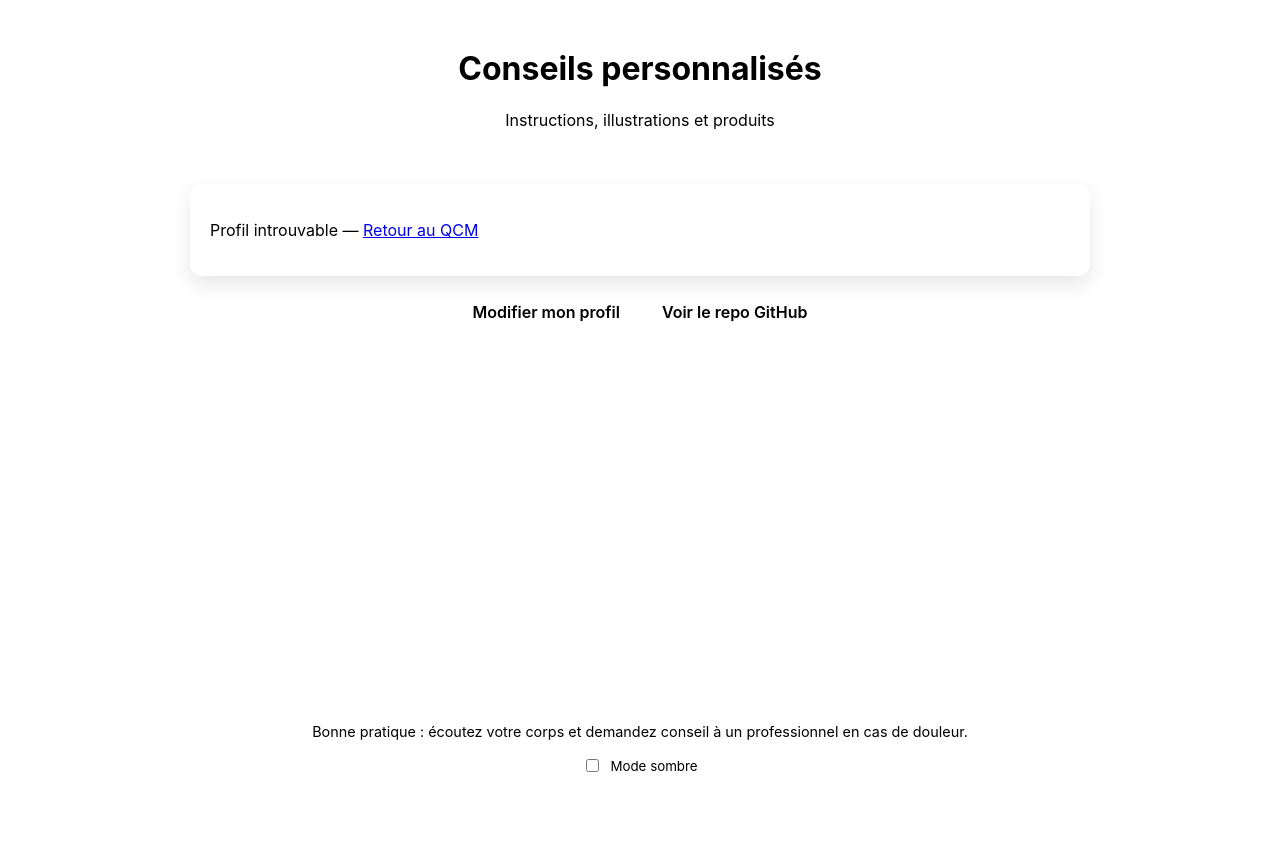
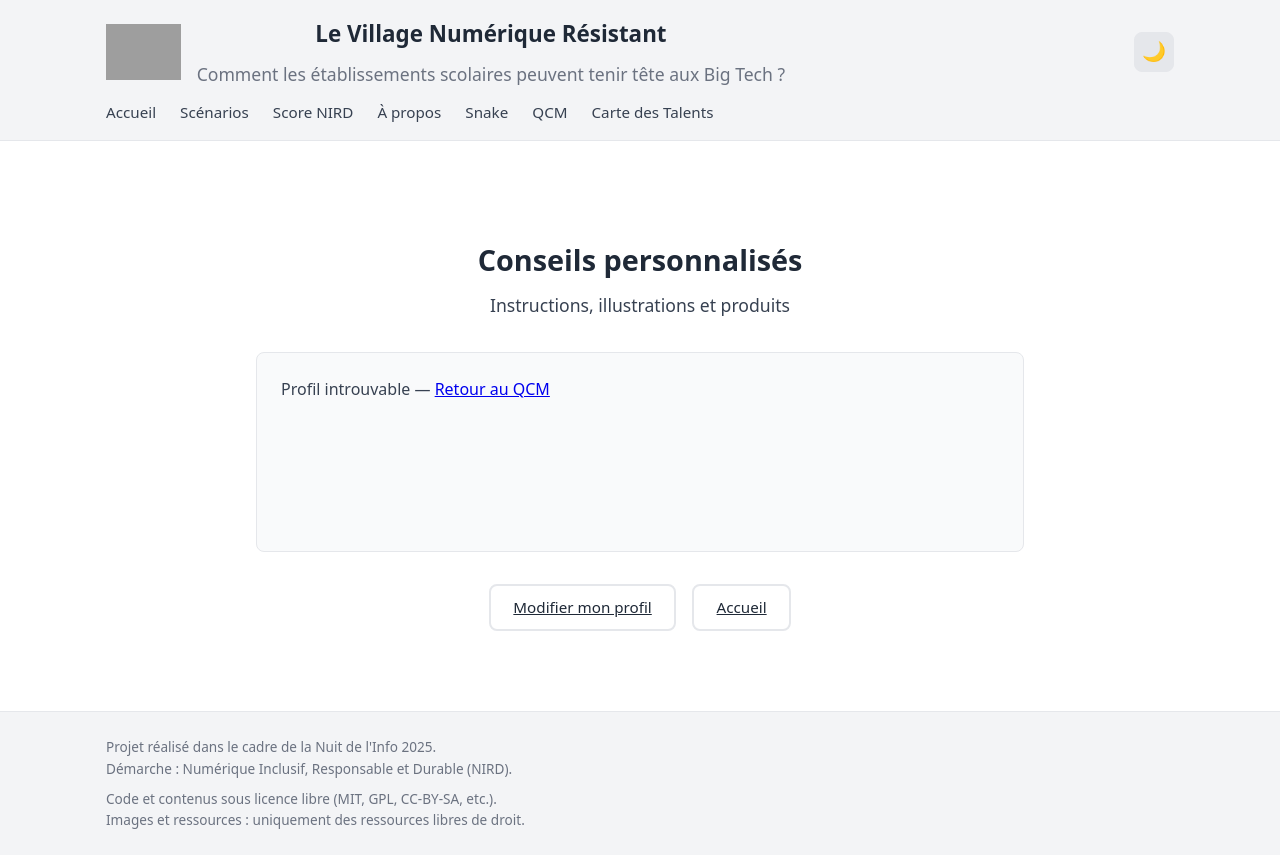
Before and after one commit to Vexyuu/NDI, a PHP site: page /QCM/levels.php in a window 1280 px wide. Before the commit the page ends 772 px from the top, so only its background shows below. Run offline with PHP 8.4, Linux system fonts and the light colour scheme; grey boxes are pictures that could not be loaded.

Commit message:
Refacto all the project

```diff
--- a/HiddenSnake/snake.php
+++ b/HiddenSnake/snake.php
@@ -1,8 +1,6 @@
 <?php
 include '../templates/header.php';
 ?>
-<link rel="stylesheet" href="../style.css">
-<link rel="stylesheet" href="../styles/snake.css">
 <div id="snakeContainer">
     <div id="snakeUI">
         <div class="scores">
@@ -14,8 +12,6 @@ include '../templates/header.php';
     </div>
 </div>
 
-<script src="../js/snake.js"></script>
-
 <?php
 include '../templates/footer.php';
 ?>
--- a/QCM/levels.php
+++ b/QCM/levels.php
@@ -1,39 +1,22 @@
-<!DOCTYPE html>
-<html lang="fr">
-<head>
-  <meta charset="utf-8" />
-  <meta name="viewport" content="width=device-width,initial-scale=1" />
-  <title>Décathlon — Conseils personnalisés</title>
-  <link rel="stylesheet" href="style.css">
-</head>
-<body>
-  <div class="container">
+<?php
+$pageTitle = "Décathlon — Conseils personnalisés";
+$rootPath = '../';
+include __DIR__ . '/../templates/header.php';
+?>
+<div class="container">
     <header>
       <h1>Conseils personnalisés</h1>
       <p class="subtitle">Instructions, illustrations et produits</p>
     </header>
 
-    <main>
       <div id="dynamic" class="card">
-        <!-- Contenu généré par app.js -->
       </div>
 
       <div class="actions">
-        <a id="backBtn" class="btn outline" href="index.php">Modifier mon profil</a>
-        <a id="repoBtn" class="btn" href="#" title="Ajouter l'URL du repository">Voir le repo GitHub</a>
+        <a id="backBtn" class="btn outline" href="/NDI/QCM/qcm.php">Modifier mon profil</a>
+        <a class="btn outline" href="/NDI/#intro">Accueil</a>
       </div>
 
-    </main>
+    </div>
 
-    <footer>
-      <p>Bonne pratique : écoutez votre corps et demandez conseil à un professionnel en cas de douleur.</p>
-      <div class="footer-actions">
-        <label class="switch"><input id="themeToggleLevels" type="checkbox"><span class="slider"></span></label>
-        <small>Mode sombre</small>
-      </div>
-    </footer>
-  </div>
-
-  <script src="app.js"></script>
-</body>
-</html>
+<?php include __DIR__ . '/../templates/footer.php'; ?>
--- a/QCM/style.css
+++ /dev/null
@@ -1,256 +0,0 @@
-/* QCM/style.css - Styles spécifiques au QCM utilisant les variables de thème global */
-
-/* Note: Les variables CSS sont définies dans ../styles/theme.css */
-
-* {
-    box-sizing: border-box;
-}
-
-body {
-    margin: 0;
-    font-family: Inter, Arial, Helvetica, sans-serif;
-    background: var(--bg-primary);
-    color: var(--text-primary);
-    transition: background-color 0.3s ease, color 0.3s ease;
-}
-
-.container {
-    min-height: 100vh;
-    display: flex;
-    flex-direction: column;
-}
-
-header {
-    padding: 28px 20px;
-    text-align: center;
-}
-
-header h1 {
-    color: var(--text-primary);
-    transition: color 0.3s ease;
-}
-
-.subtitle {
-    color: var(--text-muted);
-    margin-top: 6px;
-    transition: color 0.3s ease;
-}
-
-main {
-    flex: 1;
-    display: flex;
-    flex-direction: column;
-    align-items: center;
-    padding: 10px;
-}
-
-.card {
-    width: 100%;
-    max-width: 900px;
-    background: var(--bg-secondary);
-    color: var(--text-primary);
-    padding: 20px;
-    border-radius: 12px;
-    border: 1px solid var(--border-primary);
-    box-shadow: 0 8px 20px rgba(0, 0, 0, 0.1);
-    transition: all 0.3s ease;
-}
-
-section + section {
-    margin-top: 12px;
-}
-
-label {
-    display: block;
-    margin: 8px 0;
-    color: var(--text-primary);
-    cursor: pointer;
-    transition: color 0.2s ease;
-}
-
-label input {
-    accent-color: var(--color-primary);
-    cursor: pointer;
-}
-
-.btn {
-    display: inline-block;
-    padding: 10px 16px;
-    border-radius: 10px;
-    background: var(--color-primary);
-    color: var(--bg-primary);
-    text-decoration: none;
-    border: none;
-    cursor: pointer;
-    font-weight: 600;
-    transition: all 0.2s ease;
-}
-
-.btn:hover {
-    background: var(--color-primary-dark);
-    transform: translateY(-2px);
-    box-shadow: 0 6px 12px rgba(34, 197, 94, 0.3);
-}
-
-.btn.outline {
-    background: transparent;
-    color: var(--color-primary);
-    border: 1px solid var(--color-primary);
-}
-
-.btn.outline:hover {
-    background: color-mix(in srgb, var(--color-primary) 10%, transparent);
-}
-
-.actions {
-    margin-top: 16px;
-    display: flex;
-    gap: 10px;
-    flex-wrap: wrap;
-    justify-content: center;
-}
-
-/* Footer small layout */
-.footer-actions {
-    display: flex;
-    gap: 8px;
-    align-items: center;
-    justify-content: center;
-    margin-top: 8px;
-}
-
-/* Loader */
-.loader {
-    display: flex;
-    flex-direction: column;
-    align-items: center;
-    justify-content: center;
-    margin-top: 20px;
-}
-
-.hidden {
-    display: none;
-}
-
-.spinner {
-    width: 60px;
-    height: 60px;
-    border-radius: 50%;
-    border: 6px solid var(--border-primary);
-    border-top-color: var(--color-primary);
-    animation: spin 1s linear infinite;
-    transition: border-color 0.3s ease;
-}
-
-@keyframes spin {
-    to {
-        transform: rotate(360deg);
-    }
-}
-
-/* Progress bar */
-.progress-wrap {
-    margin-top: 12px;
-}
-
-.progress {
-    width: 100%;
-    background: var(--bg-tertiary);
-    height: 12px;
-    border-radius: 12px;
-    overflow: hidden;
-    border: 1px solid var(--border-primary);
-    transition: all 0.3s ease;
-}
-
-.bar {
-    width: 0%;
-    height: 100%;
-    background: linear-gradient(90deg, var(--color-primary), var(--color-accent));
-    transition: width 800ms ease;
-}
-
-.progress-text {
-    display: block;
-    text-align: right;
-    color: var(--text-muted);
-    margin-top: 6px;
-    transition: color 0.3s ease;
-}
-
-/* Images grid */
-.images {
-    display: flex;
-    gap: 12px;
-    flex-wrap: wrap;
-    margin-top: 12px;
-}
-
-.images img {
-    border-radius: 8px;
-    max-width: 200px;
-    display: block;
-    border: 1px solid var(--border-primary);
-    transition: all 0.3s ease;
-}
-
-.images img:hover {
-    border-color: var(--color-primary);
-    box-shadow: 0 4px 12px rgba(34, 197, 94, 0.2);
-}
-
-/* Fade-in used for illustrations */
-.fade-in {
-    opacity: 0;
-    animation: fadeIn 700ms ease forwards;
-}
-
-@keyframes fadeIn {
-    to {
-        opacity: 1;
-    }
-}
-
-/* Small helpers */
-h2,
-h3,
-h4 {
-    margin: 8px 0;
-    color: var(--text-primary);
-    transition: color 0.3s ease;
-}
-
-ol {
-    margin-left: 16px;
-    color: var(--text-secondary);
-}
-
-/* Responsive */
-@media (max-width: 640px) {
-    .card {
-        padding: 16px;
-        border-radius: 10px;
-    }
-
-    .images img {
-        max-width: 120px;
-    }
-
-    header {
-        padding: 20px 16px;
-    }
-}
-
-footer {
-    border-top: 1px solid var(--border-primary);
-    background: var(--bg-tertiary);
-    padding: 1rem;
-    text-align: center;
-    color: var(--text-muted);
-    transition: all 0.3s ease;
-}
-
-footer p {
-    margin: 0;
-    font-size: 0.9rem;
-}
--- a/QCM/app.js
+++ b/js/qcm.js
@@ -143,9 +143,9 @@ function makeAdvice(profil) {
 
   // Illustrations
   html += `<div class="images">
-    <img alt="Squat" src="https://upload.wikimedia.org/wikipedia/commons/8/8c/Air_Squat.gif">
-    <img alt="Pompes" src="https://upload.wikimedia.org/wikipedia/commons/9/94/Push_up.gif">
-    <img alt="Yoga Cobra" src="https://upload.wikimedia.org/wikipedia/commons/9/9e/Bhujangasana.gif">
+    <img alt="Squat" src="https://media.tenor.com/Pfj8vy41k-0AAAAM/gym.gif">
+    <img alt="Pompes" src="https://www.docteur-fitness.com/wp-content/uploads/2020/10/pompe-musculation.gif">
+    <img alt="Yoga Cobra" src="https://gymvisual.com/img/p/2/7/2/3/7/27237.gif">
   </div>`;
 
   // Products selection based on profile
--- a/styles/HiddenSnake.css
+++ /dev/null
@@ -1,6 +0,0 @@
-/* HiddenSnake.css - Styles pour la page Snake */
-
-/* Ce fichier peut être utilisé pour des styles spécifiques à la page Snake
-   qui ne sont pas couverts par le fichier snake.css principal */
-
-/* Tous les styles globaux du thème sont importés via style.css */
--- a/styles/QCM.css
+++ b/styles/QCM.css
@@ -3,47 +3,31 @@
 /* Importer d'abord les variables de thème */
 @import url('theme.css');
 
-/* Styles spécifiques au QCM */
+/* Styles spécifiques au QCM - Mappage aux classes réelles */
 
-.qcm-container {
+.container {
     max-width: 800px;
     margin: 2rem auto;
     padding: 0 1rem;
 }
 
-.qcm-header {
+header {
     text-align: center;
     margin-bottom: 2rem;
 }
 
-.qcm-header h1 {
+header h1 {
     color: var(--text-primary);
     font-size: 1.8rem;
     margin-bottom: 0.5rem;
 }
 
-.qcm-header .subtitle {
+header .subtitle {
     color: var(--text-muted);
     font-size: 1.1rem;
 }
 
-.qcm-progress {
-    background: var(--bg-secondary);
-    height: 8px;
-    border-radius: 999px;
-    overflow: hidden;
-    margin-bottom: 2rem;
-    border: 1px solid var(--border-primary);
-}
-
-.qcm-progress-bar {
-    background: linear-gradient(90deg, var(--color-success), var(--color-primary));
-    height: 100%;
-    width: 0;
-    transition: width 0.3s ease;
-}
-
-.qcm-question {
+.card {
     background: var(--bg-secondary);
     border: 1px solid var(--border-primary);
     border-radius: 8px;
@@ -51,13 +35,17 @@
     margin-bottom: 1.5rem;
 }
 
-.qcm-question h2 {
+form section {
+    margin-bottom: 1.5rem;
+}
+
+form section h2 {
     color: var(--text-primary);
     margin-bottom: 1rem;
     font-size: 1.3rem;
 }
 
-.qcm-option {
+form label {
     display: flex;
     align-items: center;
     padding: 1rem;
@@ -69,60 +57,104 @@
     transition: all 0.2s ease;
 }
 
-.qcm-option:hover {
+form label:hover {
     border-color: var(--color-accent);
     background: var(--bg-tertiary);
 }
 
-.qcm-option input[type="radio"],
-.qcm-option input[type="checkbox"] {
+form input[type="radio"],
+form input[type="checkbox"] {
     margin-right: 1rem;
     cursor: pointer;
     width: 20px;
     height: 20px;
 }
 
-.qcm-option label {
+form label {
     flex: 1;
     color: var(--text-primary);
     cursor: pointer;
     user-select: none;
 }
 
-.qcm-option.selected {
+form label:has(input:checked) {
     background: color-mix(in srgb, var(--color-primary) 10%, var(--bg-primary));
     border-color: var(--color-primary);
 }
 
-.qcm-buttons {
+.actions {
     display: flex;
     gap: 1rem;
     justify-content: center;
     margin-top: 2rem;
+    flex-wrap: wrap;
 }
 
-.qcm-result {
+.btn {
+    padding: 0.75rem 1.5rem;
+    border-radius: 8px;
+    border: none;
+    cursor: pointer;
+    font-size: 1rem;
+    transition: all 0.2s ease;
+}
+
+.btn.outline {
+    background: transparent;
+    border: 2px solid var(--border-primary);
+    color: var(--text-primary);
+}
+
+.btn.outline:hover {
     background: var(--bg-secondary);
-    border: 2px solid var(--border-primary);
-    border-radius: 8px;
+    border-color: var(--color-primary);
+}
+
+#dynamic {
+    min-height: 200px;
+}
+
+.loader {
+    text-align: center;
     padding: 2rem;
+}
+
+.loader.hidden {
+    display: none;
+}
+
+.spinner {
+    width: 50px;
+    height: 50px;
+    border: 4px solid var(--bg-secondary);
+    border-top: 4px solid var(--color-primary);
+    border-radius: 50%;
+    animation: spin 1s linear infinite;
+    margin: 0 auto 1rem;
+}
+
+@keyframes spin {
+    0% { transform: rotate(0deg); }
+    100% { transform: rotate(360deg); }
+}
+
+.progress-wrap {
+    margin-top: 2rem;
     text-align: center;
 }
 
-.qcm-result h2 {
-    color: var(--text-primary);
+.progress {
+    background: var(--bg-secondary);
+    height: 8px;
+    border-radius: 999px;
+    overflow: hidden;
     margin-bottom: 1rem;
-    font-size: 1.5rem;
+    border: 1px solid var(--border-primary);
 }
 
-.qcm-result .score {
-    font-size: 2rem;
-    font-weight: bold;
-    color: var(--color-primary);
-    margin-bottom: 1rem;
+.progress .bar {
+    background: linear-gradient(90deg, var(--color-success), var(--color-primary));
+    height: 100%;
+    width: 0;
+    transition: width 0.3s ease;
 }
-
-.qcm-result p {
-    color: var(--text-secondary);
-    line-height: 1.6;
-}
--- a/styles/snake.css
+++ b/styles/snake.css
@@ -1,13 +1,3 @@
-/* ------ GLOBAL ------ */
-body {
-    background: #000;
-    color: white;
-    margin: 0;
-    padding: 0;
-    font-family: 'Courier New', monospace;
-    overflow: hidden;
-}
-
 /* ------ CONTAINER DU SNAKE ------ */
 #snakeContainer {
     position: fixed;
@@ -22,6 +12,7 @@ body {
 
     background: radial-gradient(circle at center, #0a0a0a 0%, #000 100%);
     z-index: 9999;
+    overflow: hidden;
 }
 
 /* ------ UI (tout le contenu) ------ */
--- a/templates/footer.php
+++ b/templates/footer.php
@@ -16,6 +16,17 @@
     </div>
 </footer>
 
+<!-- Theme Scripts -->
+<script src="<?= $rootPath ?? '' ?>js/theme.js"></script>
+<script src="<?= $rootPath ?? '' ?>js/theme-ui.js"></script>
+
+<!-- Feature Scripts -->
+<script src="<?= $rootPath ?? '' ?>js/main.js"></script>
+<script src="<?= $rootPath ?? '' ?>js/qcm.js"></script>
+<script src="<?= $rootPath ?? '' ?>js/snake.js"></script>
+<script src="<?= $rootPath ?? '' ?>js/ChatAbruti.js"></script>
+
+<!-- Konami Code -->
 <script>
 document.addEventListener("DOMContentLoaded", () => {
     const konamiCode = [
@@ -32,15 +43,12 @@ document.addEventListener("DOMContentLoaded", () => {
             kPos++;
             if (kPos === konamiCode.length) {
                 // Redirection vers la page du jeu
-                window.location.href = "HiddenSnake/snake.php";
+                window.location.href = "<?= $rootPath ?? '' ?>HiddenSnake/snake.php";
                 kPos = 0;
             }
         } else kPos = 0;
     });
 });
 </script>
-
-<script src="js/main.js"></script>
-<script src="js/ChatAbruti.js"></script>
 </body>
 </html>
--- a/templates/header.php
+++ b/templates/header.php
@@ -12,16 +12,23 @@ if (!isset($pageTitle)) {
     <title><?= htmlspecialchars($pageTitle) ?></title>
     <meta name="viewport" content="width=device-width, initial-scale=1.0">
     <meta name="description" content="Application web ludique pour découvrir comment les établissements scolaires peuvent résister aux Big Tech avec la démarche NIRD.">
-    <link rel="stylesheet" href="style.css">
-    <script src="js/theme.js" defer></script>
-    <script src="js/theme-ui.js" defer></script>
+    <?php $rootPath = $rootPath ?? ''; ?>
+    <!-- Main Stylesheets -->
+    <link rel="stylesheet" href="<?= $rootPath ?>style.css">
+    <!-- Feature-specific Stylesheets -->
+    <link rel="stylesheet" href="<?= $rootPath ?>styles/qcm.css">
+    <link rel="stylesheet" href="<?= $rootPath ?>styles/CarteTalents.css">
+    <link rel="stylesheet" href="<?= $rootPath ?>styles/HiddenSnake.css">
+    <link rel="stylesheet" href="<?= $rootPath ?>styles/ChatAbruti.css">
+    <link rel="stylesheet" href="<?= $rootPath ?>styles/snake.css">
+    <link rel="stylesheet" href="<?= $rootPath ?>styles/theme.css">
 </head>
 <body>
 <header class="site-header">
     <div class="header-inner">
         <div class="header-wrapper">
             <div class="logo-zone">
-                <img src="assets/images/logo-nird.png" alt="NIRD" class="logo">
+                <img src="<?= $rootPath ?>assets/images/logo-nird.png" alt="NIRD" class="logo">
                 <div class="site-title">
                     <h1>Le Village Numérique Résistant</h1>
                     <p class="subtitle">Comment les établissements scolaires peuvent tenir tête aux Big Tech ?</p>
@@ -34,14 +41,13 @@ if (!isset($pageTitle)) {
             </div>
         </div>
         <nav class="main-nav">
-            <a href="#intro">Accueil</a>
-            <a href="#scenarios">Scénarios</a>
-            <a href="#score">Score NIRD</a>
-            <a href="#about">À propos</a>
-            <a href="HiddenSnake/snake.php">Snake</a> <!-- Hidden Snake -->
-            <a href="QCM/index.php">QCM</a> <!-- QCM Decathlon -->
-            <a href="CarteTalents/CarteTalent.php">Carte des Talents</a> <!-- Carte Talents -->
-
+            <a href="/NDI/#intro">Accueil</a>
+            <a href="/NDI/#scenarios">Scénarios</a>
+            <a href="/NDI/#score">Score NIRD</a>
+            <a href="/NDI/#about">À propos</a>
+            <a href="/NDI/HiddenSnake/snake.php">Snake</a> <!-- Hidden Snake -->
+            <a href="/NDI/QCM/qcm.php">QCM</a> <!-- QCM Decathlon -->
+            <a href="/NDI/CarteTalents/CarteTalent.php">Carte des Talents</a> <!-- Carte Talents -->
         </nav>
     </div>
 </header>
```
Also changed, not shown: CarteTalents/CarteTalent.php (+11 -3 lines), ChatAbruti/STATS.md (deleted, +0 -144 lines), QCM/qcm.php (renamed from QCM/index.php, +8 -28 lines), README.md.
